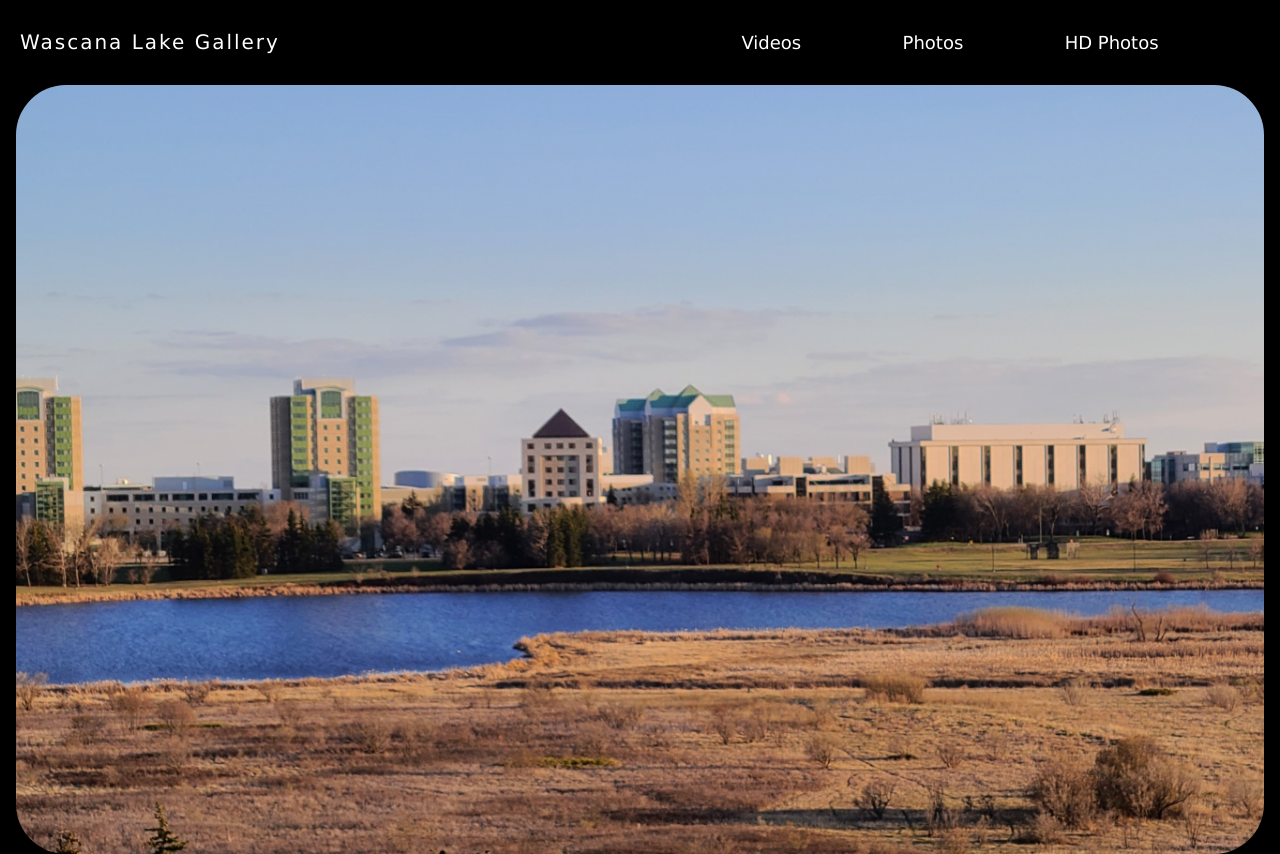
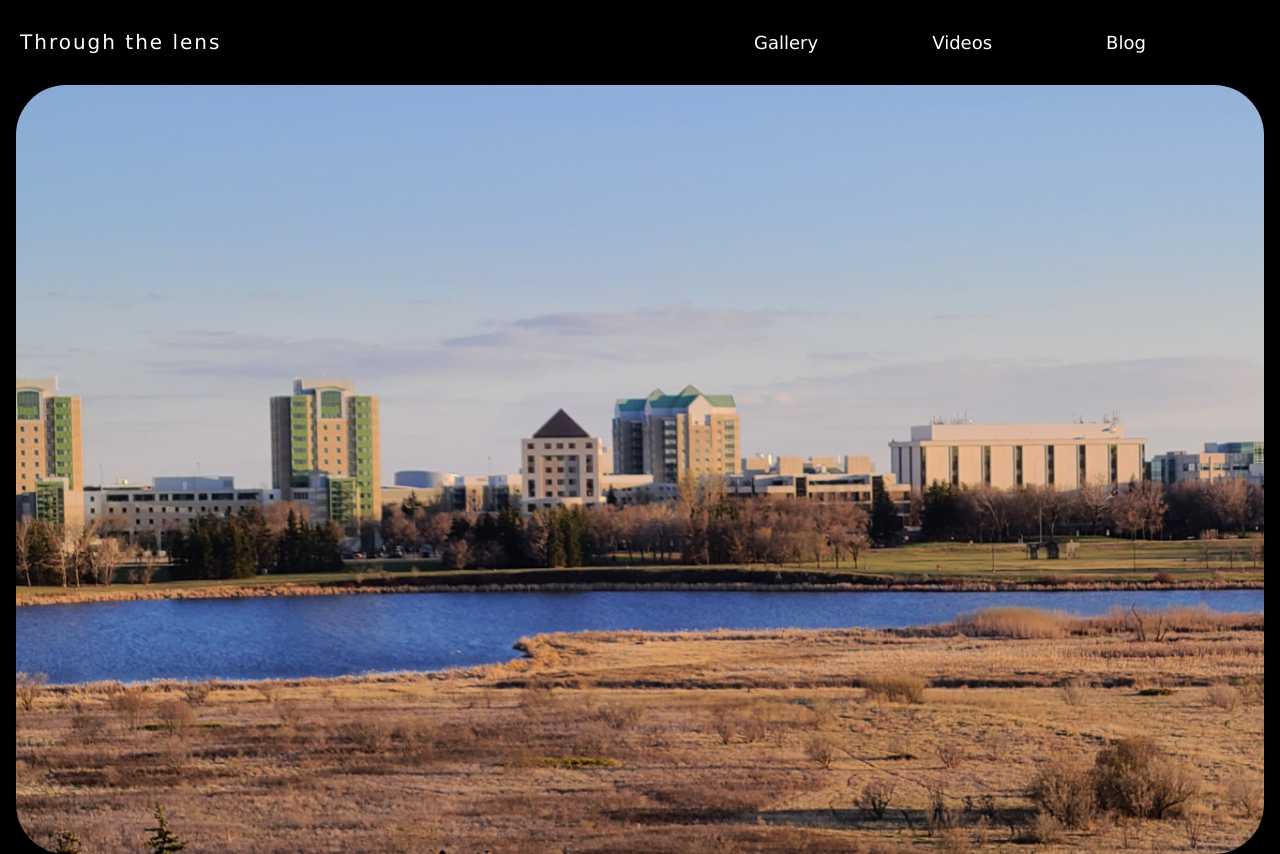
Before and after one commit to Tanu-N-Prabhu/snapshot_wascana, a plain HTML site: page index.html in a window 1280 px wide. Shown: the top 854 px of the page. Drawn offline with nearby package versions, Linux system fonts and the light colour scheme.

Commit message:
Update index.html
Removed the "Photos" link and added gallery and blog to the nav bar

```diff
--- a/index.html
+++ b/index.html
@@ -17,12 +17,13 @@
     <nav class="nav">
 			<div class="container">
 				<div class="nav-logo">
-				<a href="#" class="nav-logo-link">Wascana Lake Gallery</a>
+				<a href="#" class="nav-logo-link">Through the lens</a>
 			</div>
 			<div class="nav-menu">
-				<a href="video.html" class="nav-menu-link">Videos</a>
-				<a href="photos.html" class="nav-menu-link">Photos</a>
-                <a href="hdphotos.html" class="nav-menu-link">HD Photos</a>
+                <a href="hdphotos.html" class="nav-menu-link">Gallery</a>
+                <a href="video.html" class="nav-menu-link">Videos</a>
+                <a href="#" class="nav-menu-link">Blog</a>
+
 			</div>
 			<div class="nav-burger">
 				<a href="#" class="nav-burger-link">
```
